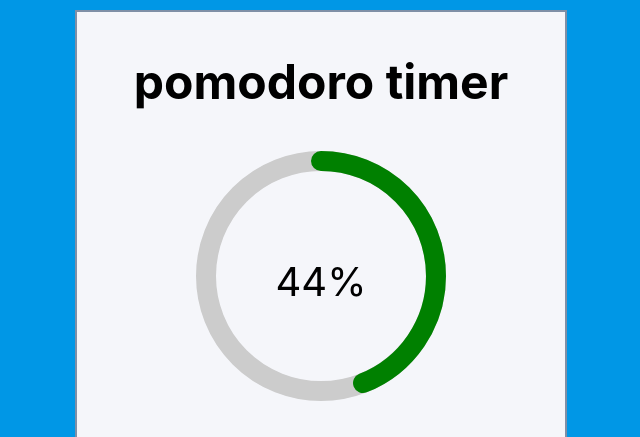
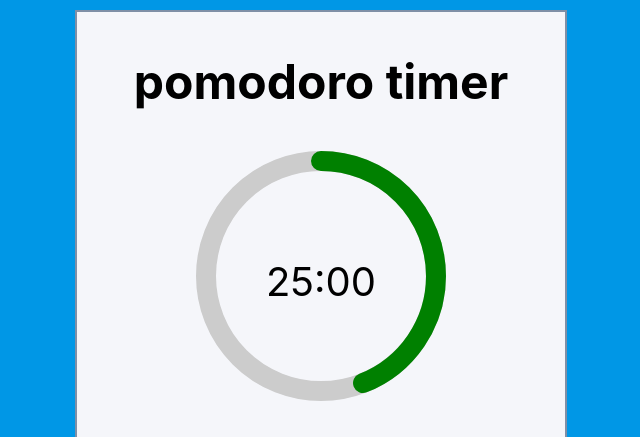
Before and after one commit to markoter/pomodoro-timer, a React (Create React App) app: page / in a window 1280 px wide. Shown: the top 437 px of the page, without its empty margins (319-959 px from the left). Built offline with nearby package versions, Linux system fonts and the light colour scheme.

Commit message:
pass time to progressBar

```diff
--- a/src/circularProgressBar.js
+++ b/src/circularProgressBar.js
@@ -1,11 +1,11 @@
 import { useEffect, useState } from "react"
 
 const CircularProgressBar = (props) => {
-    const { size, strokeWidth, percentage, color } = props
+    const { size, strokeWidth, percentage, color, time } = props
     const [progress, setProgress] = useState(0)
-    useEffect(()=> {
+    useEffect(() => {
         setProgress(percentage)
-    },[percentage])
+    }, [percentage])
 
     const viewBox = `0 0 ${size} ${size}`
     const radius = (size - strokeWidth) / 2
@@ -34,9 +34,10 @@ const CircularProgressBar = (props) => {
                 transform={`rotate(-90 ${size / 2} ${size / 2})`}
                 strokeDasharray={[dash, circumference - dash]}
                 strokeLinecap="round"
-                style={{transition: "all 5s"}}
+                style={{ transition: "all 5s" }}
             />
             <text
+                id="time-left"
                 fill="black"
                 fontSize="40px"
                 x="50%"
@@ -44,7 +45,7 @@ const CircularProgressBar = (props) => {
                 dy="20px"
                 textAnchor="middle"
             >
-                {percentage + '%'}
+                {time}
             </text>
         </svg>
     )
--- a/src/clockComp.js
+++ b/src/clockComp.js
@@ -20,6 +20,7 @@ const ClockComp = (props, ref) => {
             strokeWidth={20}
             percentage={44}
             color="green"
+            time={time}
             />
 
             <p id="timer-label">{currentCounting}</p>
```
